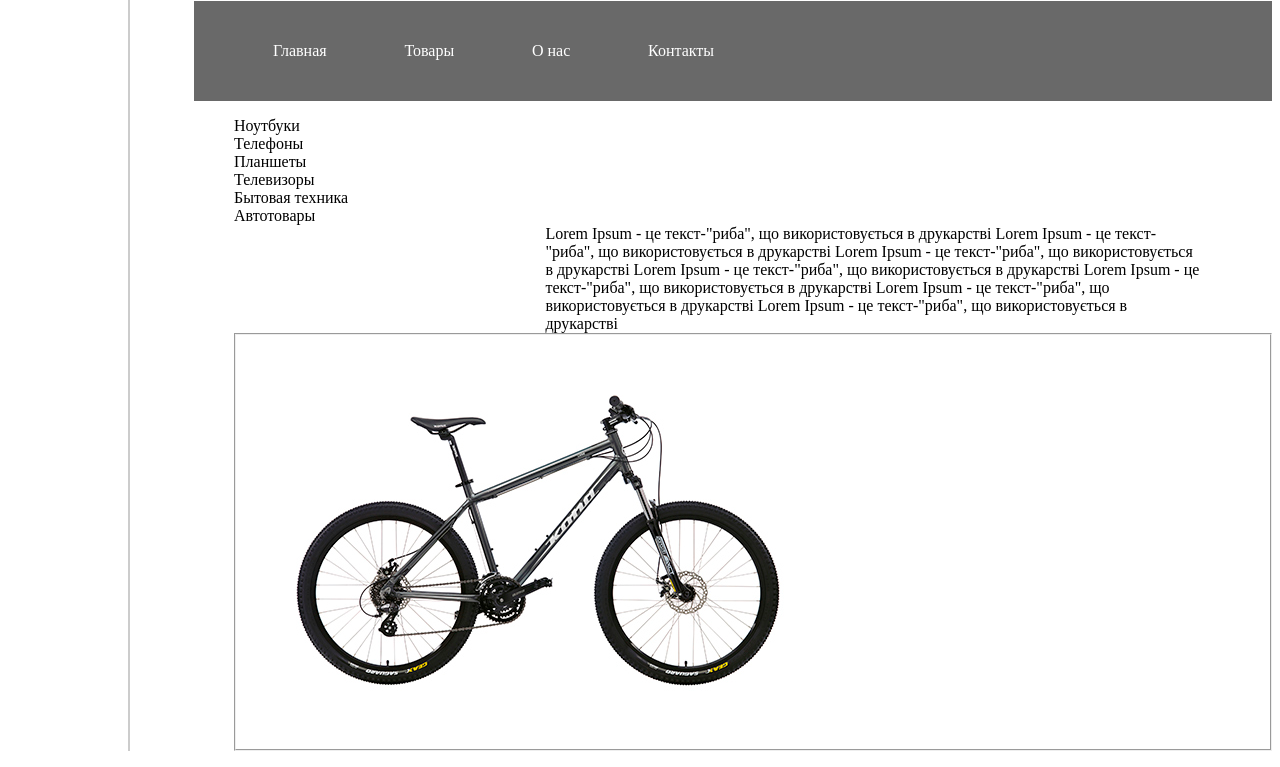
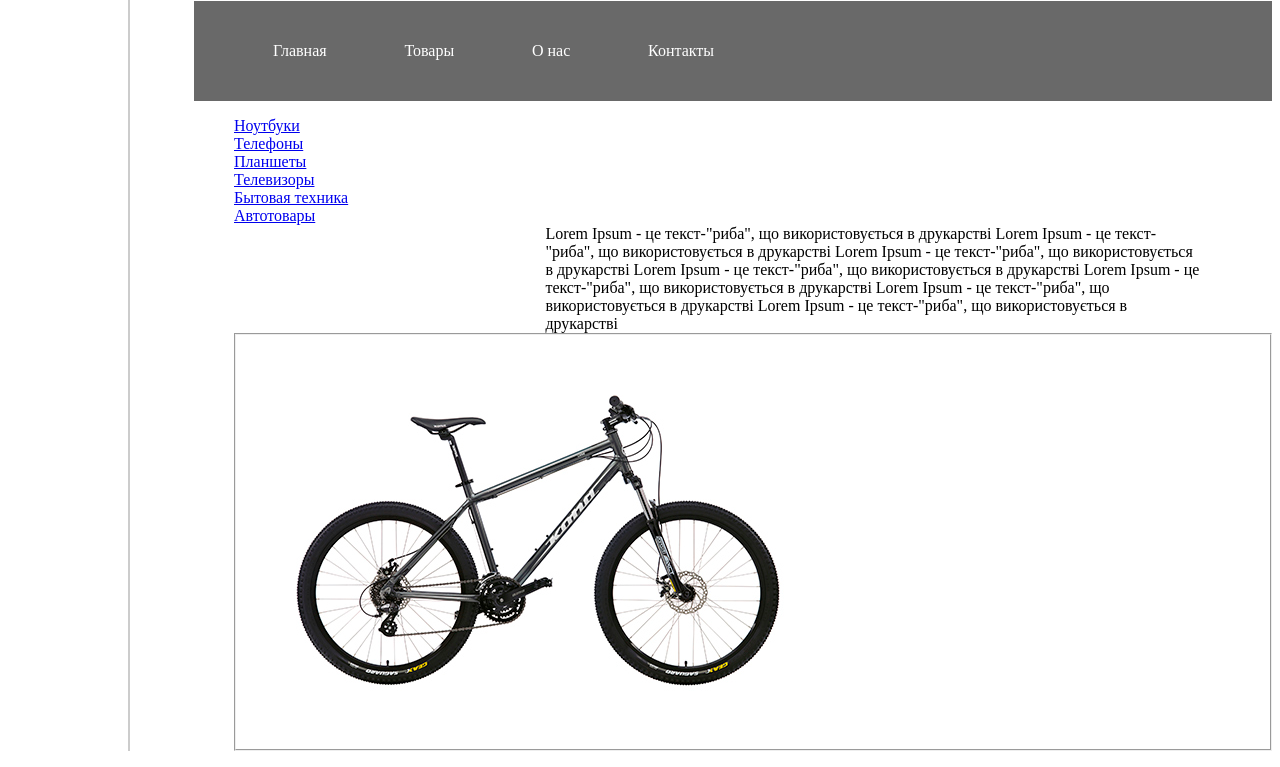
Before and after one commit to Yaroslavvv/dz2, a plain HTML site: page index.html in a window 1280 px wide. Shown: the part 79-846 px from the top of the page. Drawn offline with Linux system fonts and the light colour scheme.

Commit message:
some add

```diff
--- a/css.css
+++ b/css.css
@@ -6,17 +6,25 @@ BODY {
     margin-left: 10%; /* Отступ слева */
     padding-left: 5%; /* Расстояние от линии до текста */
 }
+.menu {
 A {
     color: white; /* Цвет ссылок */
     text-decoration: none; /* Отменяем подчеркивание у ссылки */
 }
+}
+.menu{
 A:visited {
     color: white; /* Цвет посещенных ссылок */
     text-decoration: none; /* Отменяем подчеркивание у ссылки */
 }
+}
+
+.menu{
 A:active {
     color: white; /* Цвет активных ссылок */
     text-decoration: none; /* Отменяем подчеркивание у ссылки */
+}
+
 }
 .menu{
     display: flex;
--- a/index.html
+++ b/index.html
@@ -21,12 +21,12 @@
     </ul>
     <div class="cont1">
         <ul class="menu2">
-            <li>Ноутбуки</li>
-            <li>Телефоны</li>
-            <li>Планшеты</li>
-            <li>Телевизоры</li>
-            <li>Бытовая техника</li>
-            <li>Автотовары</li>
+            <li></li><a href="#">Ноутбуки</a></li>
+            <li></li><a href="#">Телефоны</a></li>
+            <li></li><a href="#">Планшеты</a></li>
+            <li></li><a href="#">Телевизоры</a></li>
+            <li></li><a href="#">Бытовая техника</a></li>
+            <li></li><a href="#">Автотовары</a></li>
         <div class="cont2">
             <div class="text">
             Lorem Ipsum - це текст-"риба", що використовується в друкарстві
```
